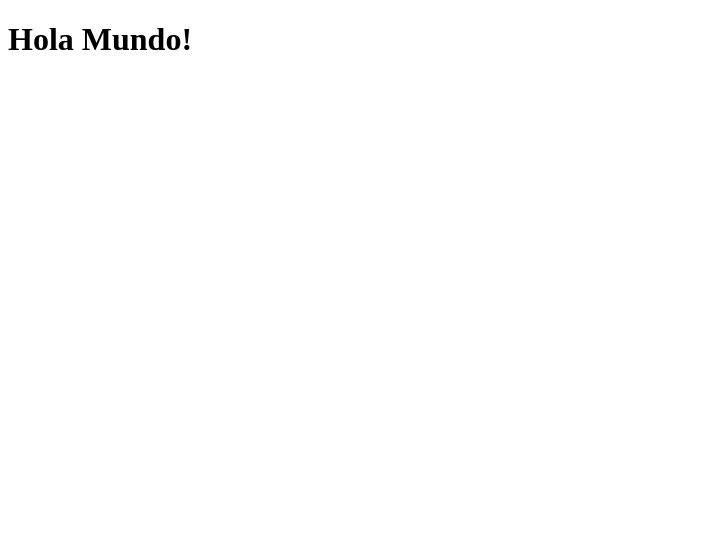
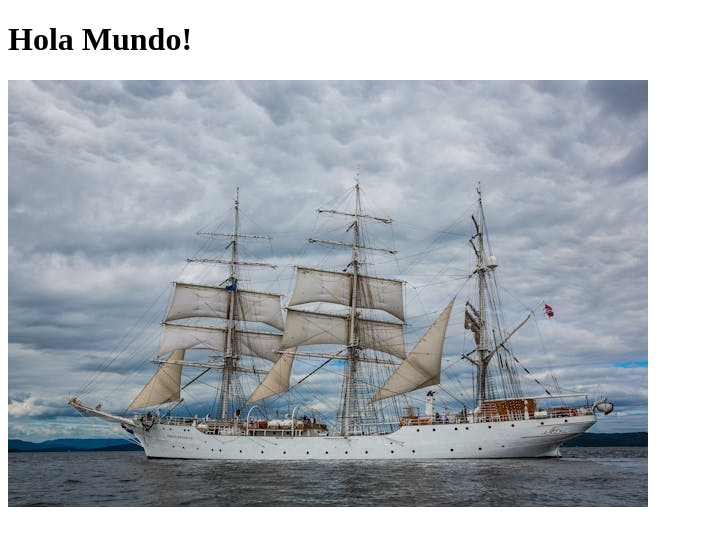
Before and after one commit to MarianoSalomon/Practicando_ProgWeb_Curso, a plain HTML site: page index.html in a window 1280 px wide. Shown: the whole page, without its empty margins (0-703 px from the left). Drawn offline with Linux system fonts and the light colour scheme.

Commit message:
agregue la imagen

```diff
--- a/index.html
+++ b/index.html
@@ -7,5 +7,6 @@
 </head>
 <body>
     <h1>Hola Mundo!</h1>
+    <img src="/img/velero.jpg" alt="Es un Velero">
 </body>
 </html>
```
